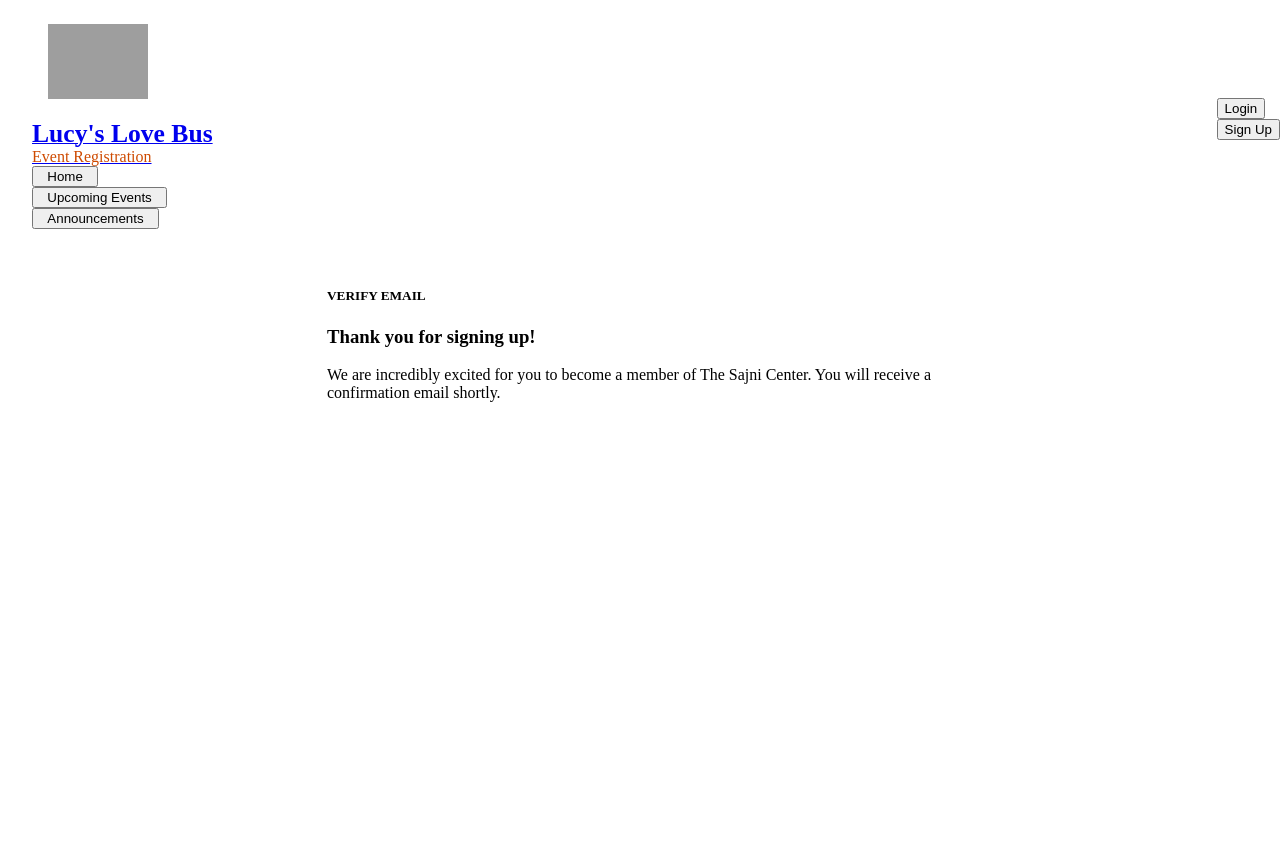
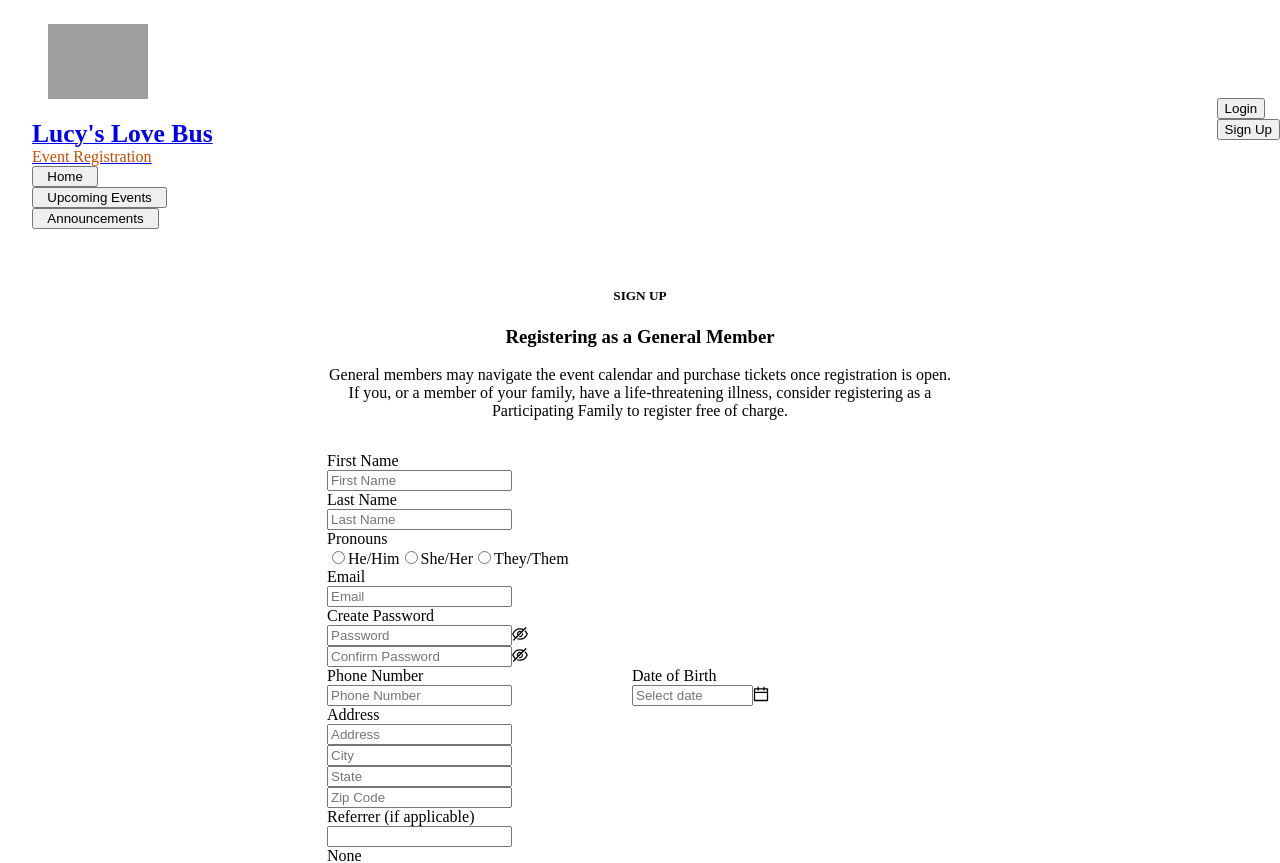
Before and after one commit to Code-4-Community/lucys-love-bus-frontend, a React (Create React App) app: page /signup/form in a window 1280 px wide. Shown: the top 863 px of the page. Before the commit the page ends 816 px from the top, so only its background shows below. Built offline with nearby package versions, Linux system fonts and the light colour scheme; grey boxes are pictures that could not be loaded.

Commit message:
show verify email screen for GMs after signup form is complete

```diff
--- a/src/containers/signupForm/index.tsx
+++ b/src/containers/signupForm/index.tsx
@@ -27,6 +27,7 @@ import {
   asyncRequestIsFailed,
   asyncRequestIsLoading,
 } from '../../utils/asyncRequest';
+import { ORANGE } from '../../utils/colors';
 import { convertToYearMonthDateString } from '../../utils/dateUtils';
 import { encodeProfileFieldFile } from '../../utils/fileEncoding';
 import { participatingFamilySearchQueryFlag } from '../../utils/signupFlow';
@@ -40,6 +41,19 @@ const { TextArea } = Input;
 const PaddedAlert = styled(Alert)`
   margin-top: 1em;
   margin-bottom: 2em;
+`;
+
+const CenteredTitle = styled(Title)`
+  text-align: center;
+`;
+const CenteredOrangeTitle = styled.h1`
+  text-align: center;
+  font-weight: 800;
+  font-size: 2em;
+  color: ${ORANGE};
+`;
+const CenteredParagraph = styled(Paragraph)`
+  text-align: center;
 `;
 
 interface SignupFormProps {
@@ -102,7 +116,7 @@ const SignupForm: React.FC<SignupFormProps> = ({ tokens }) => {
         />
       </Helmet>
       <ContentContainer>
-        {asyncRequestIsComplete(tokens) ? (
+        {!asyncRequestIsComplete(tokens) ? (
           <FormContainer>
             <Helmet>
               <title>Signup</title>
@@ -512,16 +526,14 @@ const SignupForm: React.FC<SignupFormProps> = ({ tokens }) => {
               <title>Signup Confirmation</title>
             </Helmet>
             <FormContainer>
-              <Title level={5} className="centered-text">
-                VERIFY EMAIL
-              </Title>
-              <Title level={3} className="centered-text">
+              <CenteredTitle level={5}>VERIFY EMAIL</CenteredTitle>
+              <CenteredOrangeTitle>
                 Thank you for signing up!
-              </Title>
-              <Paragraph className="centered-text">
+              </CenteredOrangeTitle>
+              <CenteredParagraph>
                 We are incredibly excited for you to become a member of The
                 Sajni Center. You will receive a confirmation email shortly.
-              </Paragraph>
+              </CenteredParagraph>
             </FormContainer>
           </>
         )}
```
